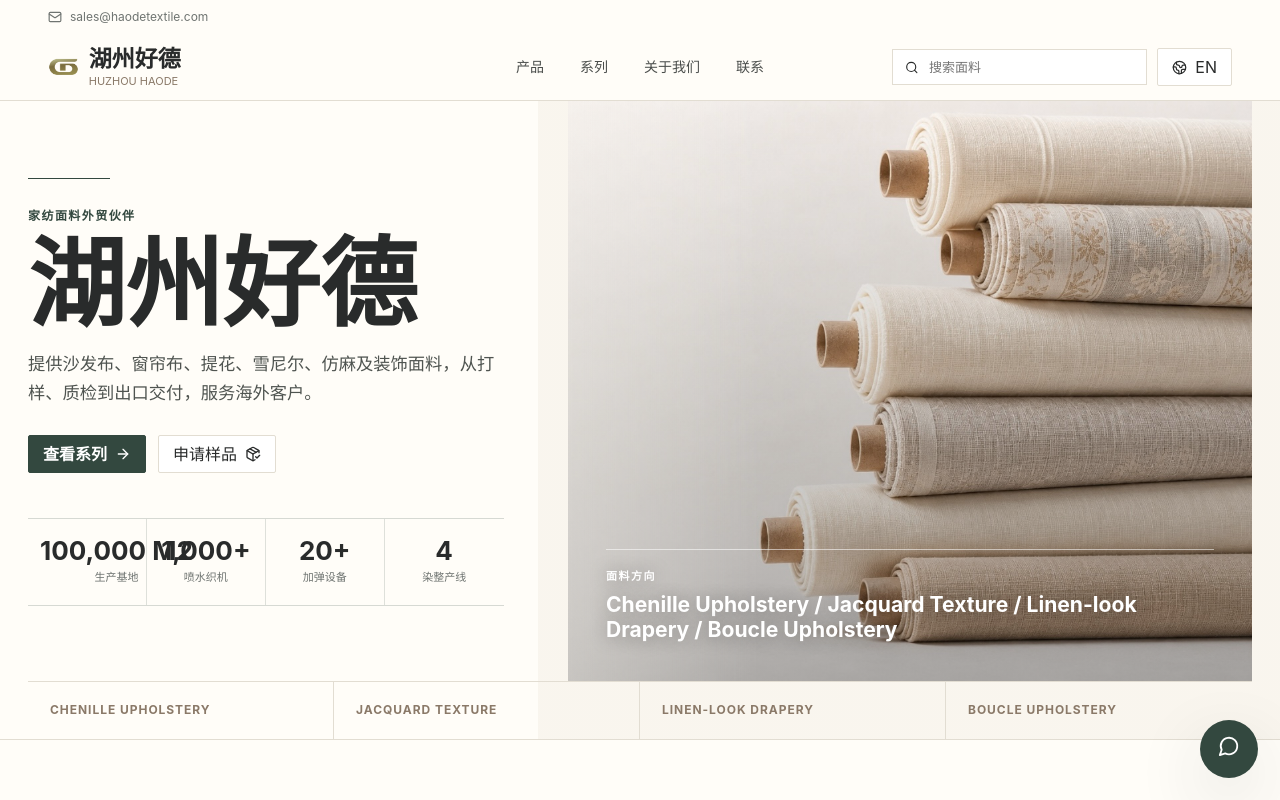
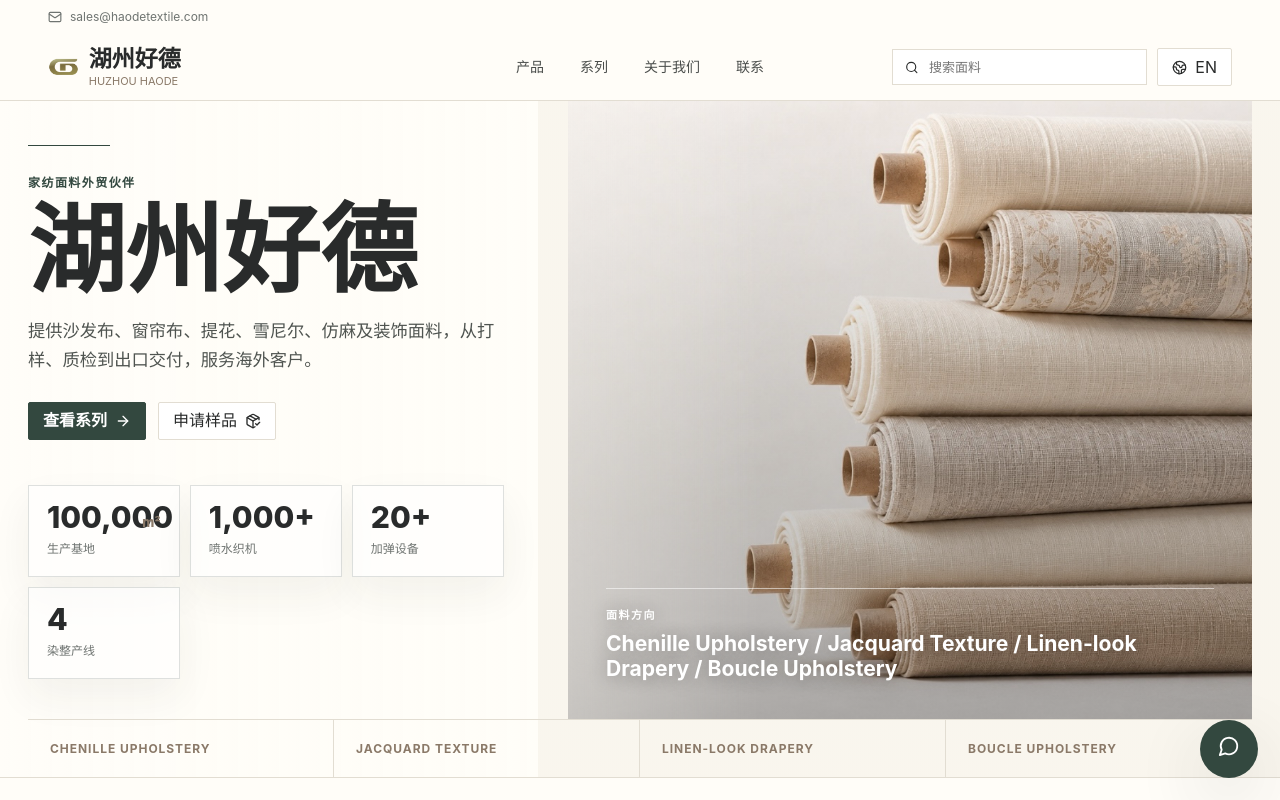
Before and after one commit to SuperGokou/haodeimexport, a Next.js app: page / in a window 1280 px wide. Shown: the top 800 px of the page. Built offline with nearby package versions, Linux system fonts and the light colour scheme.

Commit message:
Refine hero stats layout

```diff
--- a/app/globals.css
+++ b/app/globals.css
@@ -337,36 +337,57 @@ img {
 
 .hero-proof {
   display: grid;
-  grid-template-columns: repeat(4, minmax(0, 1fr));
-  gap: 0;
-  max-width: 650px;
+  grid-template-columns: repeat(auto-fit, minmax(min(100%, 150px), 1fr));
+  gap: 10px;
+  max-width: 720px;
   margin-top: clamp(30px, 3.5vw, 46px);
-  border-top: 1px solid rgba(51, 72, 63, 0.2);
-  border-bottom: 1px solid rgba(51, 72, 63, 0.2);
-}
-
-.hero-proof span {
-  display: grid;
-  place-items: center;
-  gap: 4px;
-  min-height: 86px;
-  padding: 18px 12px;
-  border-right: 1px solid rgba(51, 72, 63, 0.16);
+}
+
+.hero-proof-item {
+  display: flex;
+  min-width: 0;
+  min-height: 92px;
+  flex-direction: column;
+  justify-content: center;
+  padding: 16px 18px;
+  border: 1px solid rgba(51, 72, 63, 0.16);
+  background: rgba(255, 255, 255, 0.64);
+  box-shadow: 0 18px 40px rgba(43, 45, 41, 0.06);
+}
+
+.hero-proof-value {
+  display: flex;
+  min-width: 0;
+  align-items: flex-end;
+  gap: 5px;
+  color: var(--ink);
+  line-height: 0.92;
+  white-space: nowrap;
+}
+
+.hero-proof-value strong {
+  min-width: 0;
+  color: inherit;
+  font-size: clamp(26px, 2.35vw, 38px);
+  font-weight: 760;
+  letter-spacing: 0;
+}
+
+.hero-proof-value em {
+  margin-bottom: 3px;
+  color: var(--taupe);
+  font-size: 13px;
+  font-style: normal;
+  font-weight: 760;
+  letter-spacing: 0.02em;
+}
+
+.hero-proof-label {
+  margin-top: 9px;
   color: var(--muted);
-  font-size: 11px;
-  text-align: center;
-  text-transform: uppercase;
-}
-
-.hero-proof span:last-child {
-  border-right: 0;
-}
-
-.hero-proof strong {
-  color: var(--ink);
-  font-size: 26px;
-  line-height: 1;
-  white-space: nowrap;
+  font-size: 12px;
+  font-weight: 520;
+  line-height: 1.35;
 }
 
 .hero-visual {
@@ -2234,6 +2255,21 @@ img {
 
   .hero-proof {
     grid-template-columns: repeat(2, minmax(0, 1fr));
+    gap: 8px;
+  }
+
+  .hero-proof-item {
+    min-height: 82px;
+    padding: 14px 12px;
+  }
+
+  .hero-proof-value strong {
+    font-size: clamp(22px, 7.2vw, 30px);
+  }
+
+  .hero-proof-label {
+    margin-top: 7px;
+    font-size: 11px;
   }
 
   .arrival-grid,
--- a/components/product-site.tsx
+++ b/components/product-site.tsx
@@ -60,6 +60,18 @@ type ProductCollection = {
   products: Product[]
   categories: string[]
   image: string
+}
+
+function splitFactValue(value: string) {
+  const trimmed = value.trim()
+  const match = trimmed.match(/^([\d,]+(?:\+)?)\s*(m2|sqm|sq m)?$/i)
+
+  if (!match) return { value: trimmed, unit: '' }
+
+  return {
+    value: match[1],
+    unit: match[2] ? 'm²' : ''
+  }
 }
 
 const copy: Record<Locale, Copy> = {
@@ -334,12 +346,19 @@ export default function ProductSite({
               </a>
             </div>
             <div className="hero-proof">
-              {company.facts.map((fact) => (
-                <span key={fact.label}>
-                  <strong>{fact.value}</strong>
-                  {fact.labels?.[locale] || fact.label}
-                </span>
-              ))}
+              {company.facts.map((fact) => {
+                const displayValue = splitFactValue(fact.value)
+
+                return (
+                  <article className="hero-proof-item" key={fact.label}>
+                    <span className="hero-proof-value">
+                      <strong>{displayValue.value}</strong>
+                      {displayValue.unit && <em>{displayValue.unit}</em>}
+                    </span>
+                    <span className="hero-proof-label">{fact.labels?.[locale] || fact.label}</span>
+                  </article>
+                )
+              })}
             </div>
           </div>
           <figure className="hero-visual">
```
